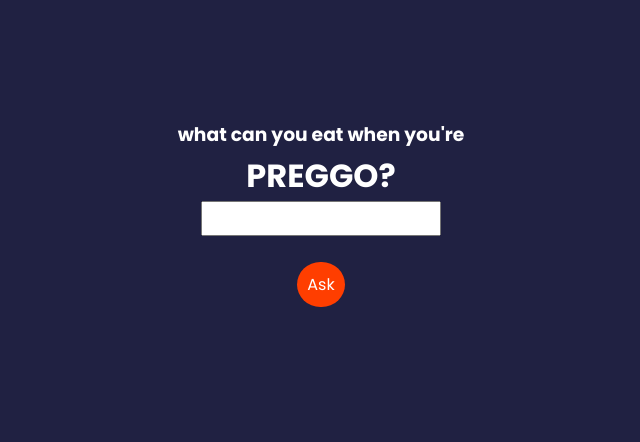
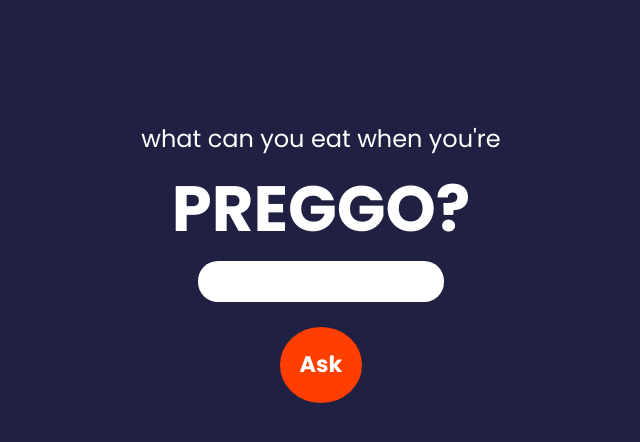
Before and after one commit to jason-rivera/svelte-preggo, a Svelte app: page / in a window 1280 px wide. Shown: the top 442 px of the page, without its empty margins (319-959 px from the left). Built offline with nearby package versions, Linux system fonts and the light colour scheme.

Commit message:
updated styling

```diff
--- a/src/App.svelte
+++ b/src/App.svelte
@@ -7,6 +7,8 @@
   const handleSubmit = async () => {
     try {
       isLoading = true;
+      document.getElementById('answer').innerHTML = '';
+
       const response = await axios.post('https://lknishac40.execute-api.eu-central-1.amazonaws.com/prod/preggo', {
       // const response = await axios.post('https://netlify-jason-rivera-serverless-functions.netlify.app/.netlify/functions/api/preggo', {
         item: document.getElementById('item-input').value,
@@ -27,15 +29,13 @@
 </script>
 
 <main class="main-container">
-	<h3>what can you eat when you're</h3>
-	<h1>PREGGO?</h1>
-  <div>
-    <input on:keypress={handleEnterPress} id="item-input" type="text" />
-  </div>
+	<div class="subtitle">what can you eat when you're</div>
+	<div class="title">PREGGO?</div>
+  <input on:keypress={handleEnterPress} id="item-input" type="text" />
   <br/>
 
   {#if isLoading}
-    <Circle size="35" color="#FF3E00" unit="px" duration="1s"/>
+    <Circle size="75" color="#FF3E00" unit="px" duration="1s"/>
   {:else}
     <div id="ask-btn" on:click={handleSubmit} on:keypress={handleSubmit}>Ask</div>
   {/if}
@@ -54,17 +54,35 @@
   padding: 20px;
 }
 
+.title {
+  font-size: 4rem;
+  font-weight: 900;
+}
+
+.subtitle {
+  font-size: 1.5rem;
+}
+
 #item-input {
   text-align: center;
-  padding: 5px;
+  font-size: 1.5rem;
+  padding: 10px;
   font-size: 1.1rem;
+  border-radius: 20px;
+  border: none;
+}
+
+textarea:focus, input:focus{
+  outline: none;
 }
 #ask-btn {
+  font-size: 1.4rem;
   background: #FF3E00;
   border-radius: 50%;
-  padding: 10px;
+  padding: 20px;
   cursor: pointer;
   transition: 300ms all;
+  font-weight: bold;
 }
 
 #ask-btn:hover {
```
